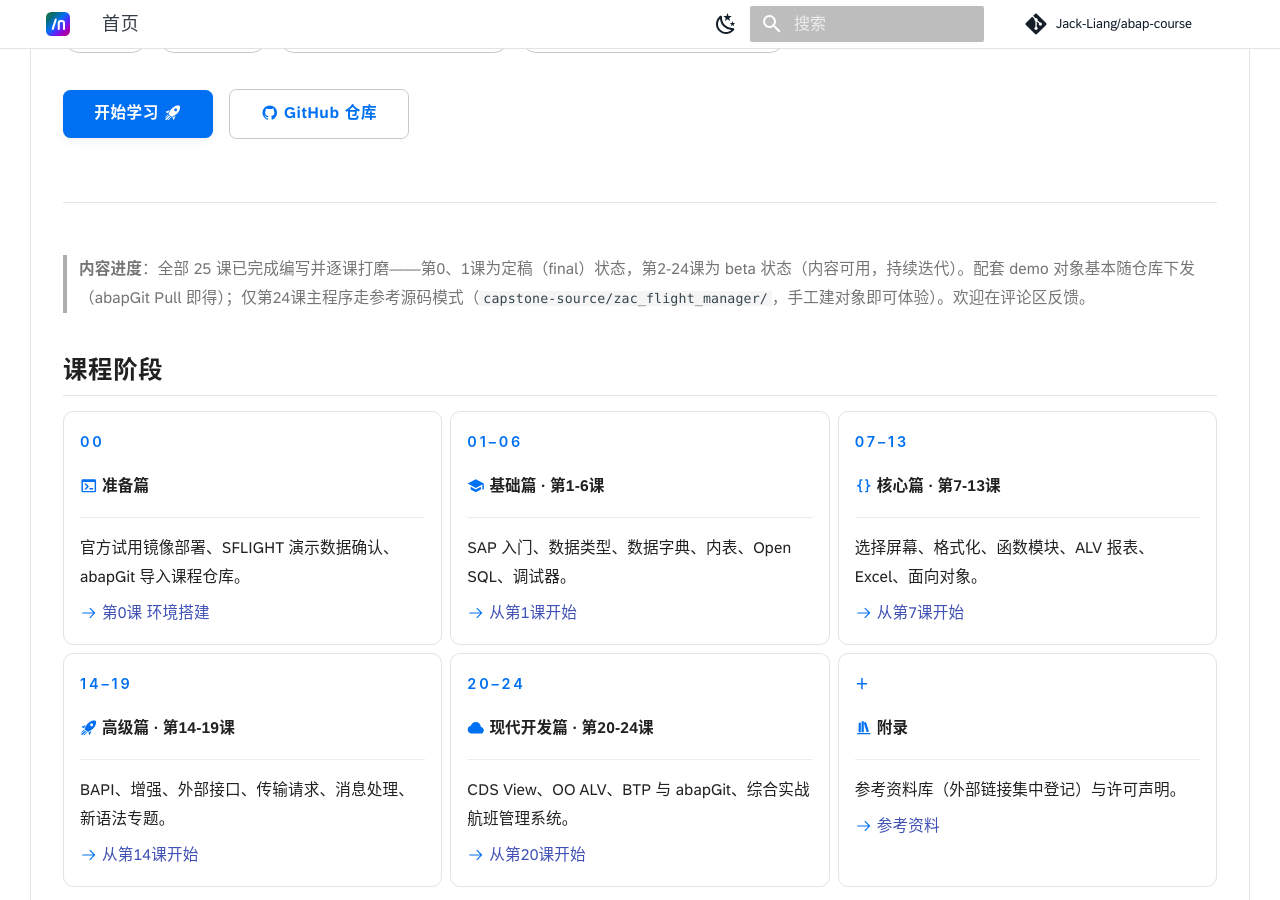
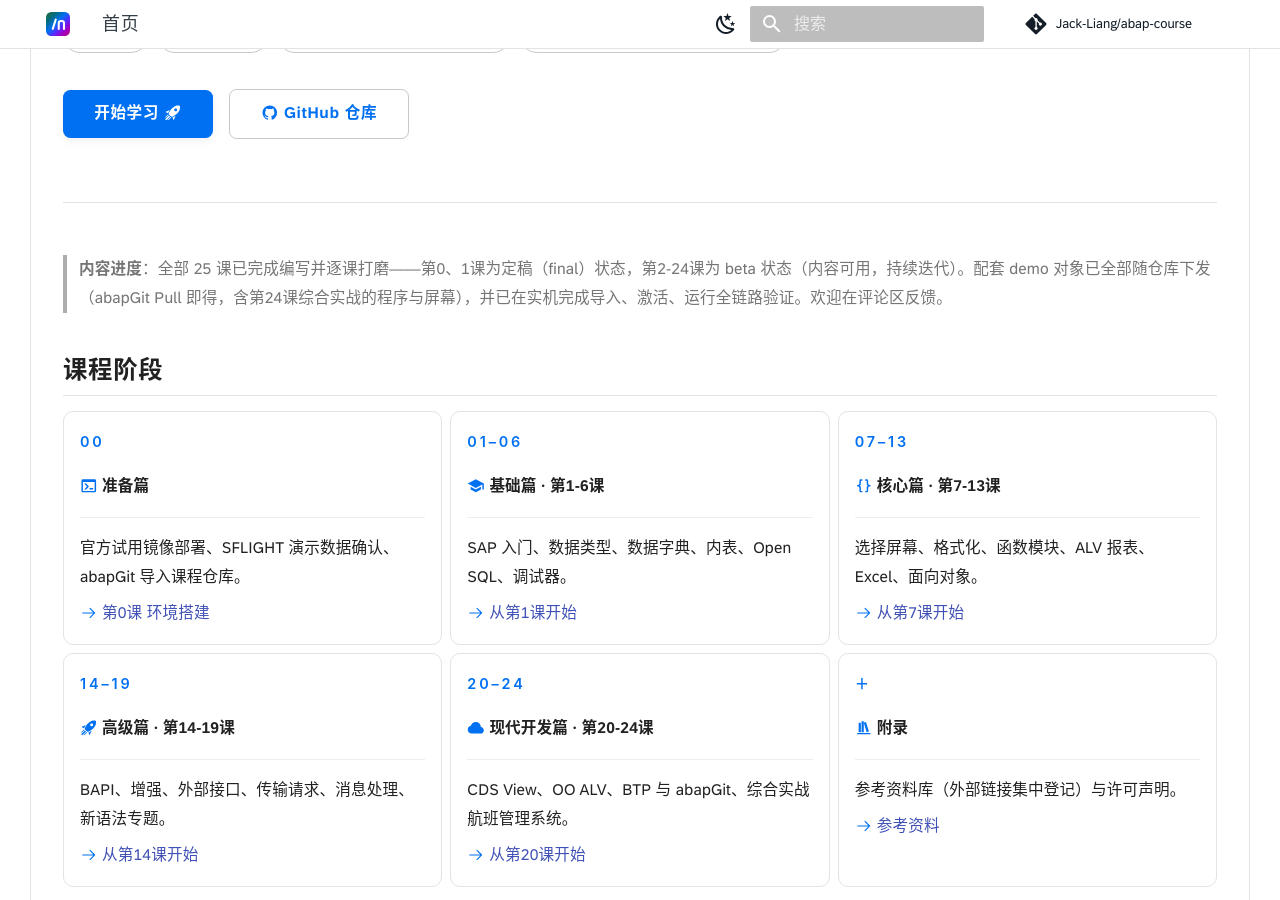
Before and after one commit to Jack-Liang/abap-course, an MkDocs documentation site: the page built from docs/index.md, in a window 1280 px wide and 900 px high, scrolled down 460 px. Built offline with MkDocs 1.6.1 and Material for MkDocs 9.7.7, drawn with Linux system fonts in a browser that asks for light colours; some web fonts are replaced; comment, search, counter and statistics services are not loaded.

Commit message:
docs(index): 内容进度更新——demo 对象全量入库并实机验证

```diff
--- a/docs/index.md
+++ b/docs/index.md
@@ -24,7 +24,7 @@ hide:
 
 </div>
 
-> **内容进度**：全部 25 课已完成编写并逐课打磨——第0、1课为定稿（final）状态，第2-24课为 beta 状态（内容可用，持续迭代）。配套 demo 对象基本随仓库下发（abapGit Pull 即得）；仅第24课主程序走参考源码模式（`capstone-source/zac_flight_manager/`，手工建对象即可体验）。欢迎在评论区反馈。
+> **内容进度**：全部 25 课已完成编写并逐课打磨——第0、1课为定稿（final）状态，第2-24课为 beta 状态（内容可用，持续迭代）。配套 demo 对象已全部随仓库下发（abapGit Pull 即得，含第24课综合实战的程序与屏幕），并已在实机完成导入、激活、运行全链路验证。欢迎在评论区反馈。
 
 ## 课程阶段
 
```
